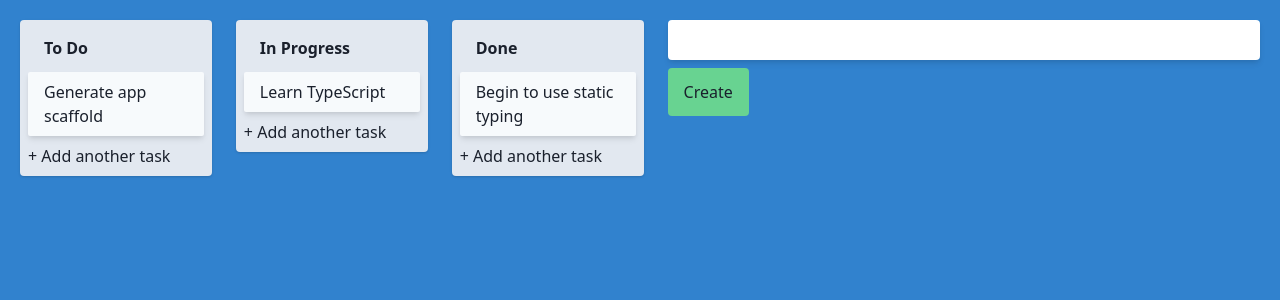
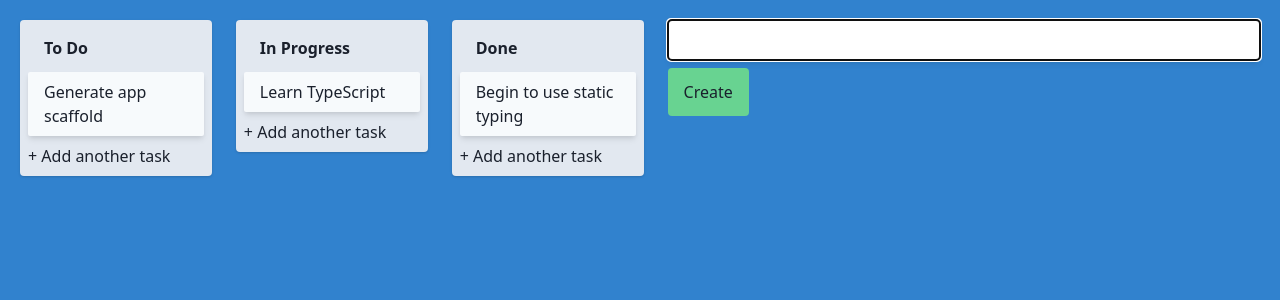
Before and after one commit to remusa/todoro, a React (Vite) app: page / in a window 1280 px wide. Both pictures are taken after a click on the button "+ Add another list". Shown: the top 300 px of the page. Built offline with nearby package versions, Linux system fonts and the light colour scheme; what tailwindcss-font-inter would draw is missing.

Commit message:
Focus input when adding item

```diff
--- a/src/components/NewItemForm.tsx
+++ b/src/components/NewItemForm.tsx
@@ -1,18 +1,18 @@
 import React, { useState } from 'react'
+import { useFocus } from '~utils/useFocus'
 import { NewItemButton, NewItemFormContainer, NewItemInput } from './shared/Shared'
 
 interface NewItemFormProps {
   onAdd(text: string): void
 }
 
-const NewItemForm = ({ onAdd }: React.PropsWithChildren<NewItemFormProps>) => {
+const NewItemForm = ({ onAdd }: NewItemFormProps) => {
   const [text, setText] = useState('')
+  const inputRef = useFocus()
 
   return (
     <NewItemFormContainer>
-      <NewItemInput value={text} onChange={e => setText(e.target.value)}>
-        Create
-      </NewItemInput>
+      <NewItemInput inputRef={inputRef} value={text} onChange={e => setText(e.target.value)} />
 
       <NewItemButton onClick={() => onAdd(text)}>Create</NewItemButton>
     </NewItemFormContainer>
--- a/src/components/shared/Shared.tsx
+++ b/src/components/shared/Shared.tsx
@@ -1,4 +1,4 @@
-import React, { MouseEvent } from 'react'
+import React, { MouseEvent, RefObject } from 'react'
 
 export const NewItemFormContainer = ({ children }: React.PropsWithChildren<{}>) => {
   return <div className='w-full max-w-6xl flex flex-col items-start'>{children}</div>
@@ -21,11 +21,17 @@ export const NewItemButton = ({
 export const NewItemInput = ({
   value,
   onChange,
-}: React.PropsWithChildren<{ value: string; onChange(e: any): void }>) => {
+  inputRef,
+}: React.PropsWithChildren<{
+  value: string
+  onChange(e: any): void
+  inputRef: RefObject<HTMLInputElement>
+}>) => {
   return (
     <input
       className='w-full mb-2 py-2 px-4 border-0 rounded shadow-md'
       type='text'
+      ref={inputRef}
       value={value}
       onChange={onChange}
     />
--- /dev/null
+++ b/src/utils/useFocus.ts
@@ -0,0 +1,11 @@
+import { useEffect, useRef } from 'react'
+
+export const useFocus = () => {
+  const ref = useRef<HTMLInputElement>(null)
+
+  useEffect(() => {
+    ref.current?.focus()
+  })
+
+  return ref
+}
```
